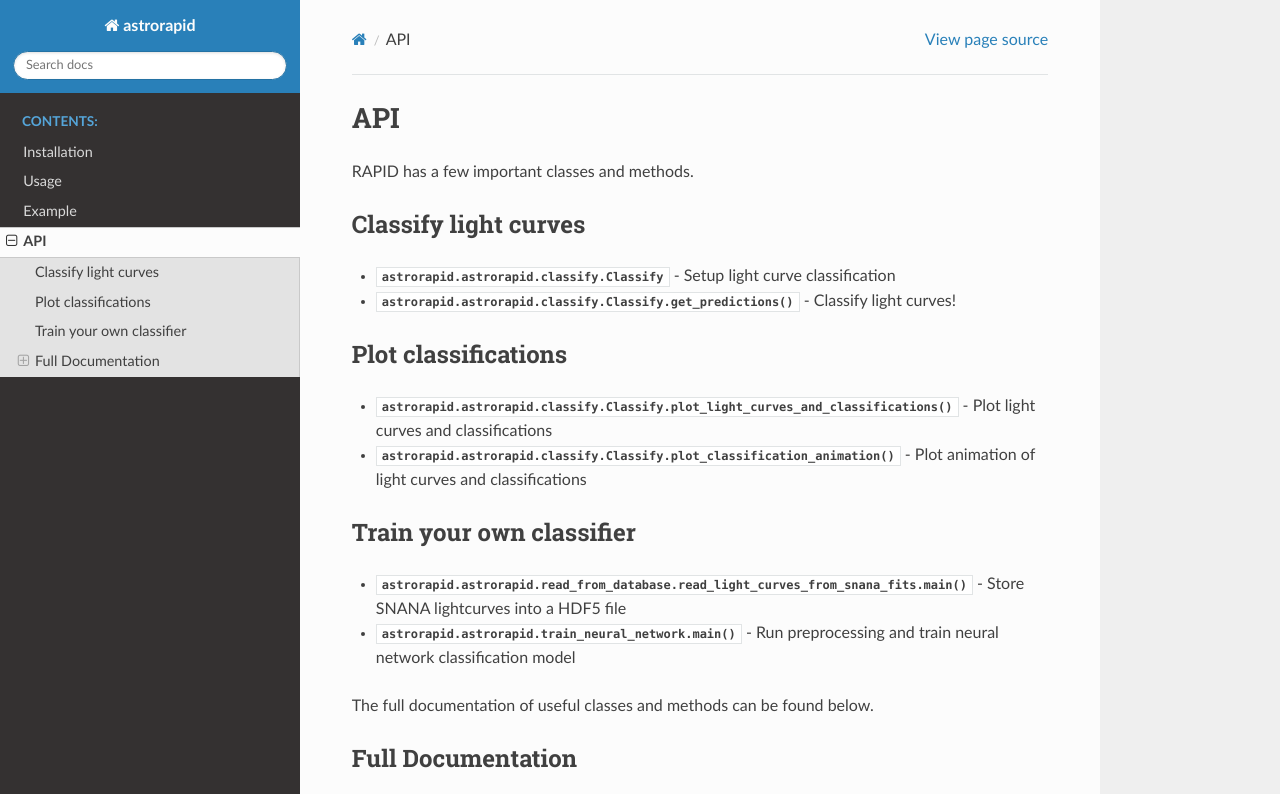
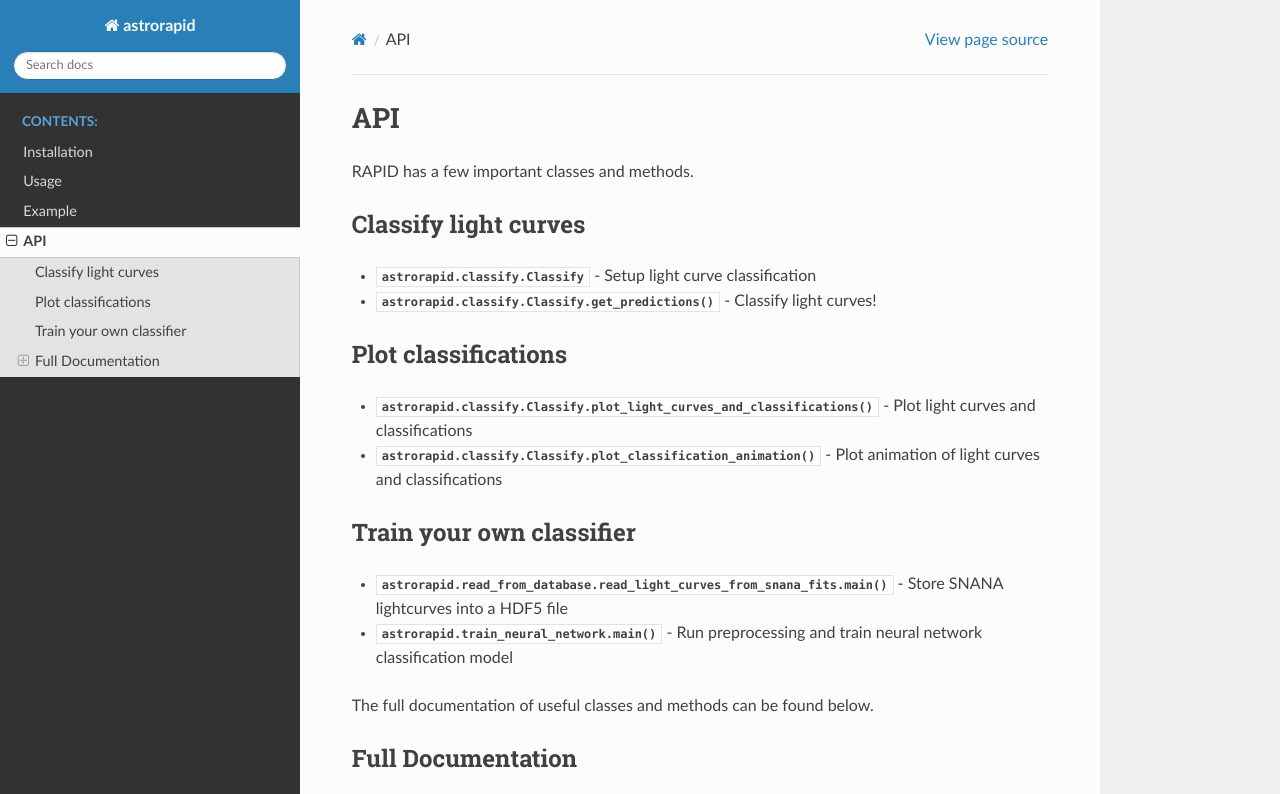
Before and after one commit to daniel-muthukrishna/astrorapid, a Sphinx documentation site: the page built from docs/api.rst, in a window 1280 px wide and 900 px high, cut to the strip 0-794 px from the top of the window. Built offline with Sphinx 7.4.7 and the Read the Docs theme 2.0.0, drawn with Linux system fonts in a browser that asks for light colours.

```diff
--- a/docs/api.rst
+++ b/docs/api.rst
@@ -7,21 +7,21 @@ RAPID has a few important classes and methods.
 Classify light curves
 ---------------------
 
-* :class:`astrorapid.astrorapid.classify.Classify` - Setup light curve classification
-* :func:`astrorapid.astrorapid.classify.Classify.get_predictions` - Classify light curves!
+* :class:`astrorapid.classify.Classify` - Setup light curve classification
+* :func:`astrorapid.classify.Classify.get_predictions` - Classify light curves!
 
 
 Plot classifications
 --------------------
-* :func:`astrorapid.astrorapid.classify.Classify.plot_light_curves_and_classifications` - Plot light curves and classifications
-* :func:`astrorapid.astrorapid.classify.Classify.plot_classification_animation` - Plot animation of light curves and classifications
+* :func:`astrorapid.classify.Classify.plot_light_curves_and_classifications` - Plot light curves and classifications
+* :func:`astrorapid.classify.Classify.plot_classification_animation` - Plot animation of light curves and classifications
 
 
 Train your own classifier
 -------------------------
 
-* :func:`astrorapid.astrorapid.read_from_database.read_light_curves_from_snana_fits.main` - Store SNANA lightcurves into a HDF5 file
-* :func:`astrorapid.astrorapid.train_neural_network.main` - Run preprocessing and train neural network classification model
+* :func:`astrorapid.read_from_database.read_light_curves_from_snana_fits.main` - Store SNANA lightcurves into a HDF5 file
+* :func:`astrorapid.train_neural_network.main` - Run preprocessing and train neural network classification model
 
 
 The full documentation of useful classes and methods can be found below.
@@ -36,32 +36,32 @@ Full Documentation
 ------
 
 
-.. autoclass:: astrorapid.astrorapid.process_light_curves.InputLightCurve
+.. autoclass:: astrorapid.process_light_curves.InputLightCurve
     :members:
 
 
 ------
 
 
-.. autofunction:: astrorapid.astrorapid.process_light_curves.read_multiple_light_curves
+.. autofunction:: astrorapid.process_light_curves.read_multiple_light_curves
 
 
 ------
 
 
-.. autoclass:: astrorapid.astrorapid.prepare_arrays.PrepareArrays
+.. autoclass:: astrorapid.prepare_arrays.PrepareArrays
 
 
 ------
 
 
-.. autoclass:: astrorapid.astrorapid.prepare_arrays.PrepareInputArrays
+.. autoclass:: astrorapid.prepare_arrays.PrepareInputArrays
 
 
 ------
 
 
-.. autoclass:: astrorapid.astrorapid.prepare_arrays.PrepareTrainingSetArrays
+.. autoclass:: astrorapid.prepare_arrays.PrepareTrainingSetArrays
 
 
 ------
@@ -70,10 +70,10 @@ astrorapid.read_from_database.read_light_curves_from_snana_fits
 ~~~~~~~~~~~~~~~~~~~~~~~~~~~~~~~~~~~~~~~~~~~~~~~~~~~~~~~~~~~~~~~
 
 
-.. automodule:: astrorapid.astrorapid.read_from_database.read_light_curves_from_snana_fits
+.. automodule:: astrorapid.read_from_database.read_light_curves_from_snana_fits
     :members:
 
-.. autoclass:: astrorapid.astrorapid.read_from_database.read_light_curves_from_snana_fits.GetData
+.. autoclass:: astrorapid.read_from_database.read_light_curves_from_snana_fits.GetData
     :members:
 
 
@@ -82,7 +82,7 @@ astrorapid.read_from_database.read_light_curves_from_snana_fits
 astrorapid.train_neural_network
 ~~~~~~~~~~~~~~~~~~~~~~~~~~~~~~~
 
-.. automodule:: astrorapid.astrorapid.train_neural_network
+.. automodule:: astrorapid.train_neural_network
     :members:
 
 
@@ -91,5 +91,5 @@ astrorapid.train_neural_network
 astrorapid.classifier_metrics
 ~~~~~~~~~~~~~~~~~~~~~~~~~~~~~
 
-.. automodule:: astrorapid.astrorapid.classifier_metrics
+.. automodule:: astrorapid.classifier_metrics
     :members:
```
